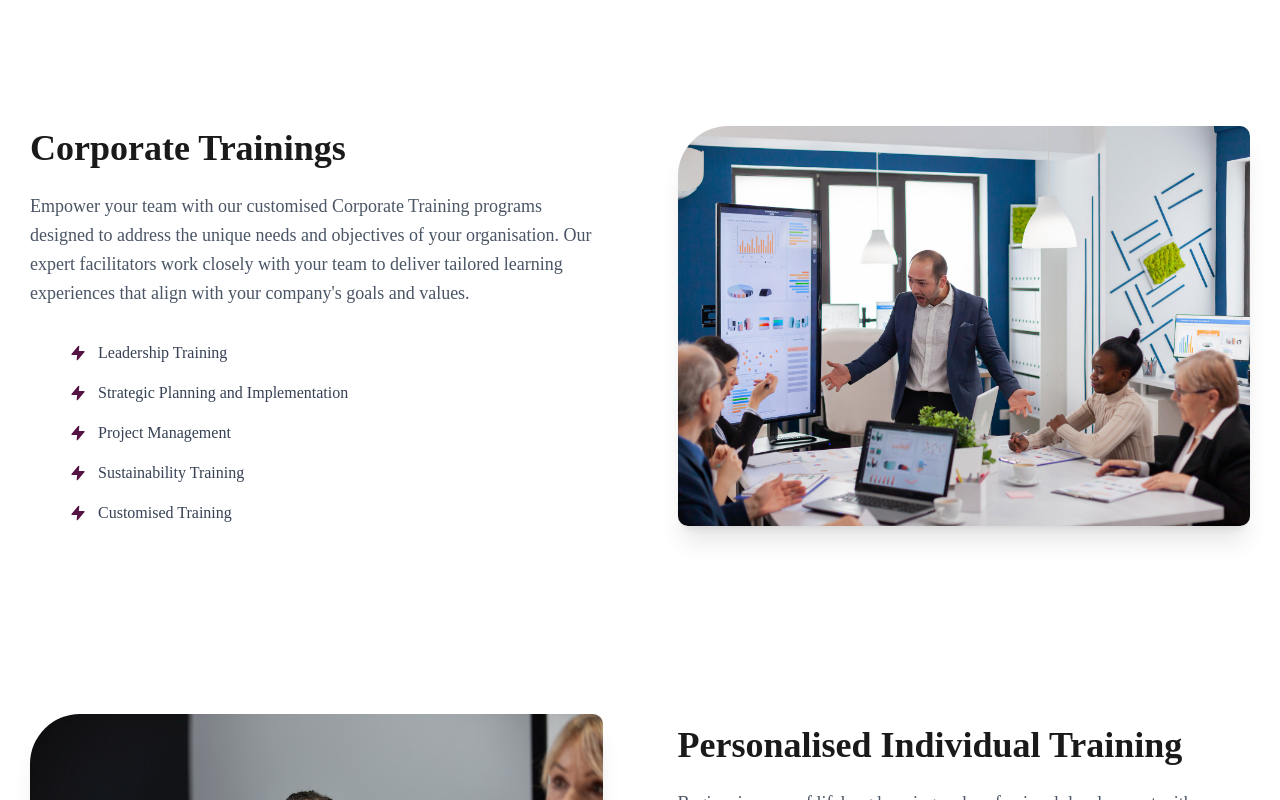
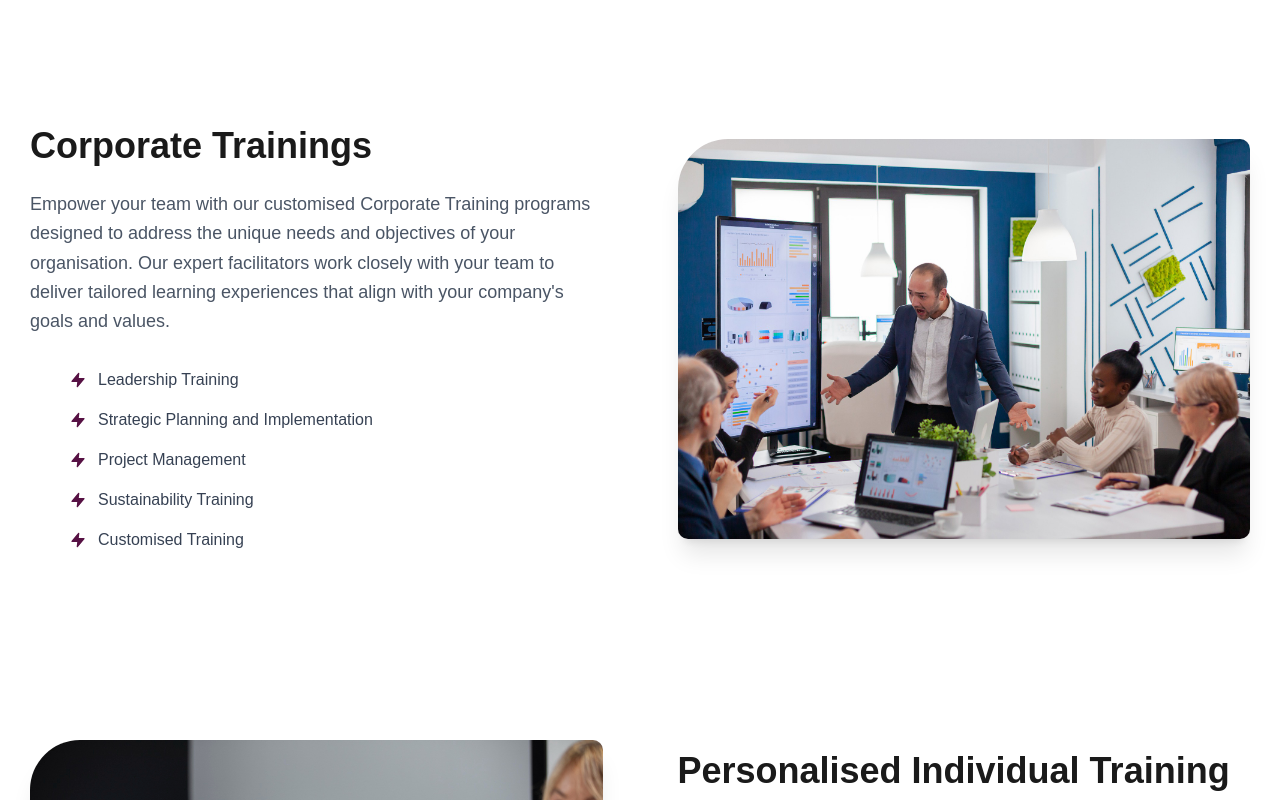
Before and after one commit to programmerolashow/Tobams-Group, a Next.js app: page / in a window 1280 px wide. Shown: the part 1360-2160 px from the top of the page. Built offline with nearby package versions, Linux system fonts and the light colour scheme.

Commit message:
Font Updated

```diff
--- a/app/globals.css
+++ b/app/globals.css
@@ -33,5 +33,5 @@
 body {
   background: var(--background);
   color: var(--foreground);
-  font-family: "Montserrat";
+  font-family: "Moderustica", sans-serif;
 }
--- a/components/Consultant.tsx
+++ b/components/Consultant.tsx
@@ -27,7 +27,7 @@ const Consultant = () => {
 
         {/* Header Section */}
         <div className="mb-12">
-          <h1 className="font-['Montserrat'] font-bold text-3xl md:text-5xl text-[#571244] mb-4 leading-tight">
+          <h1 className="font-bold text-3xl md:text-5xl text-[#571244] mb-4 leading-tight">
             Training The Consultant
           </h1>
           <p className="text-[#571244] font-semibold text-sm md:text-base mb-8">
--- a/components/Management.tsx
+++ b/components/Management.tsx
@@ -23,7 +23,7 @@ const Management = () => {
 
         {/* Content Section */}
         <div className="flex-1 flex flex-col justify-center text-white">
-          <h1 className="font-['Montserrat'] font-bold text-3xl md:text-5xl mb-6 leading-tight">
+          <h1 className="font-bold text-3xl md:text-5xl mb-6 leading-tight">
             Management Development Program
           </h1>
 
--- a/components/Testimonials.tsx
+++ b/components/Testimonials.tsx
@@ -78,7 +78,7 @@ const Testimonials = () => {
     <section className="bg-white py-20 overflow-hidden">
       <div className="max-w-[1440px] mx-auto">
 
-        <h2 className="font-['Montserrat'] font-bold text-3xl md:text-[40px] text-[#1A1A1A] text-center mb-16">
+        <h2 className="font-bold text-3xl md:text-[40px] text-[#1A1A1A] text-center mb-16">
           Testimonials
         </h2>
 
--- a/components/Trainings.tsx
+++ b/components/Trainings.tsx
@@ -26,7 +26,7 @@ const Training = ({
         {/* Text Content */}
         <div className="flex-1 flex flex-col justify-between space-y-6">
           <div className="space-y-6">
-            <h2 className="font-['Montserrat'] font-bold text-3xl md:text-4xl text-[#1A1A1A]">
+            <h2 className="font-bold text-3xl md:text-4xl text-[#1A1A1A]">
               {title}
             </h2>
 
--- a/components/Transformation.tsx
+++ b/components/Transformation.tsx
@@ -21,7 +21,7 @@ const Transformation = () => {
             Learning With Our CEO:
           </p>
 
-          <h1 className="font-['Montserrat'] font-bold text-3xl md:text-5xl text-[#571244] mb-6 leading-tight">
+          <h1 className="font-bold text-3xl md:text-5xl text-[#571244] mb-6 leading-tight">
             Transformation Hub With Jite Newton
           </h1>
 
```
